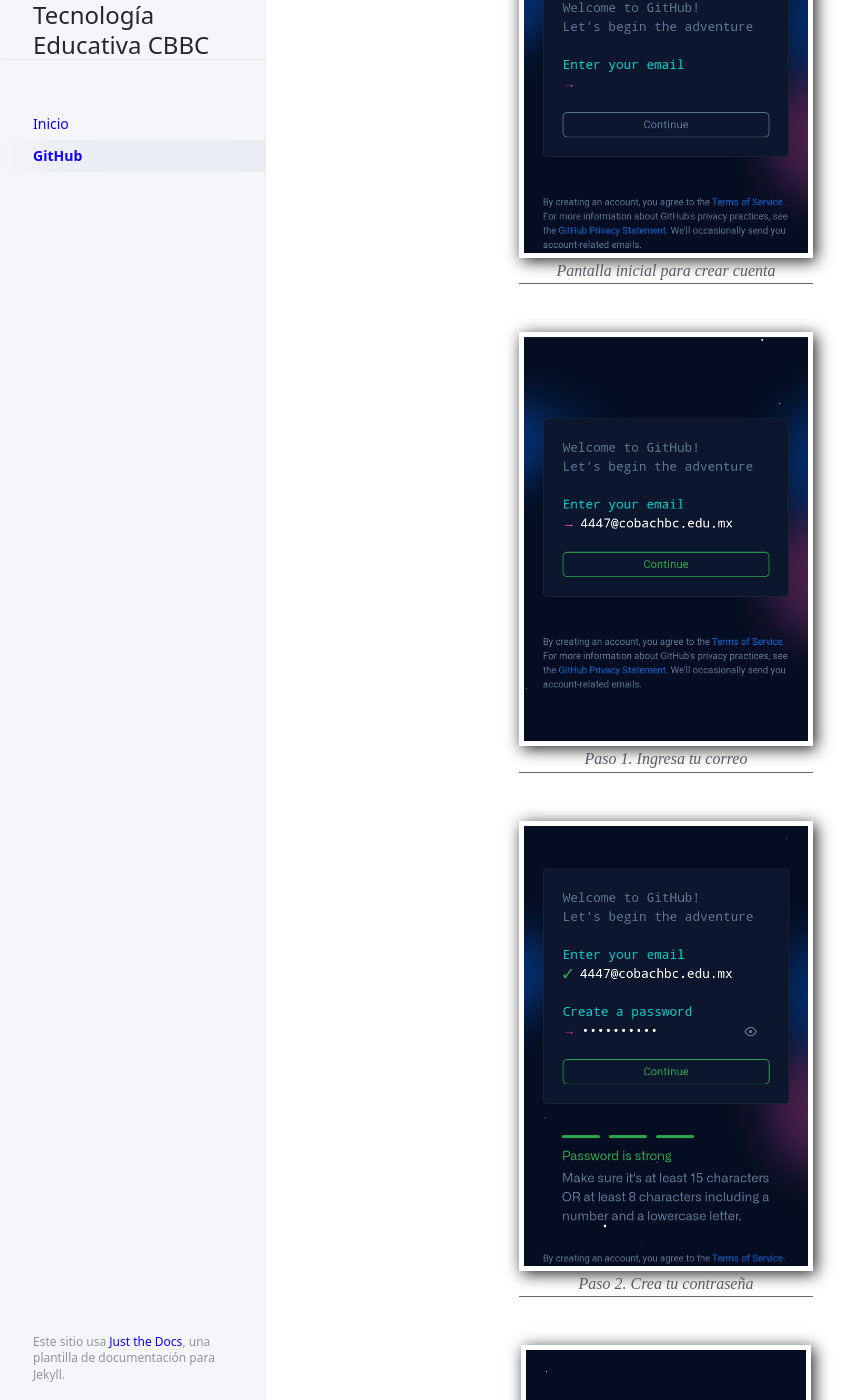
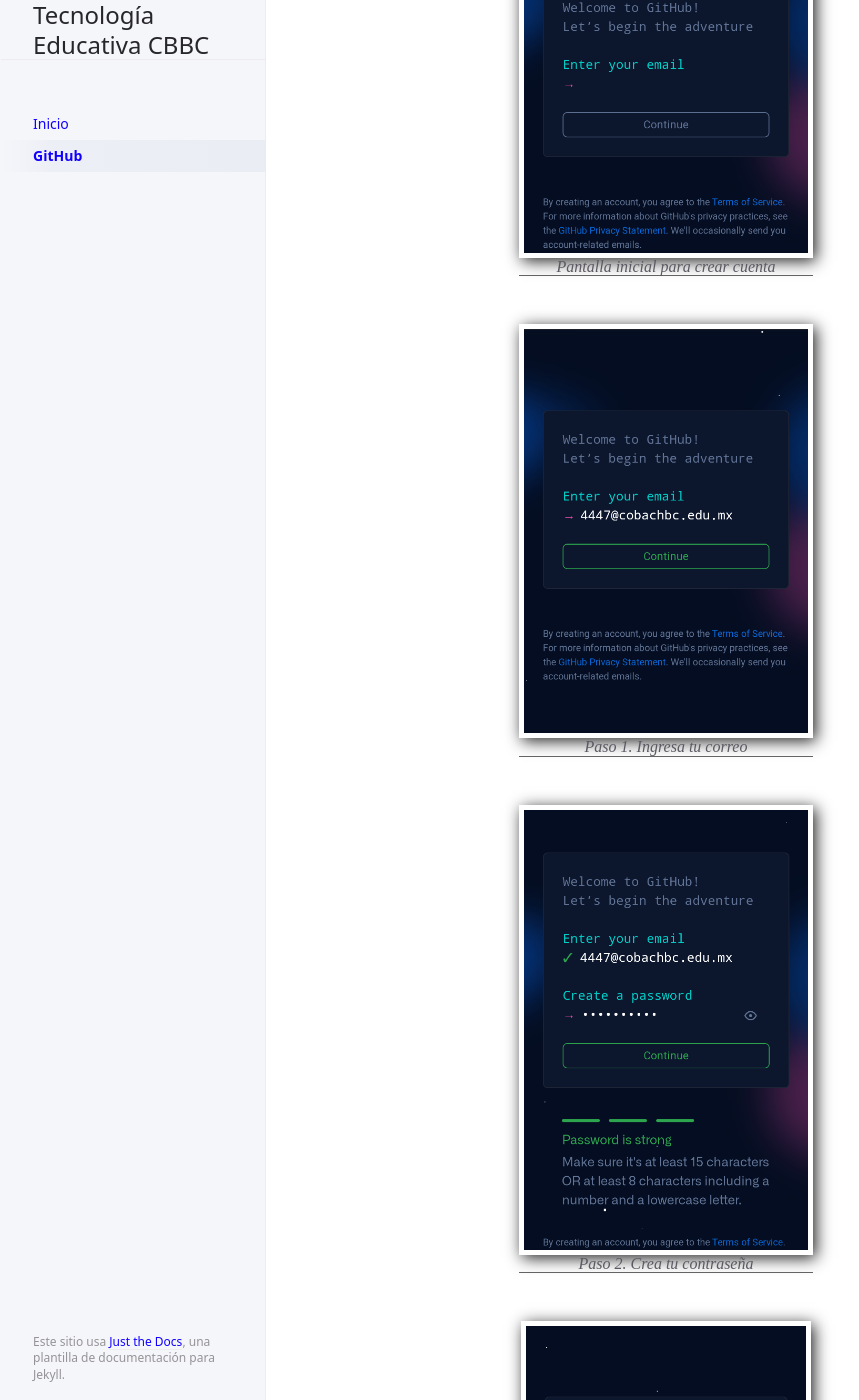
Before and after one commit to CoBachBC/demo, a Jekyll site: the page built from docs/github.md, in a window 1280 px wide and 1400 px high, scrolled down 886 px. Shown: the whole window, without its empty margins (106-965 px from the left). Built offline with Jekyll 4.4.1, drawn with Linux system fonts in a browser that asks for light colours.

Commit message:
Update custom.scss

```diff
--- a/_sass/custom/custom.scss
+++ b/_sass/custom/custom.scss
@@ -12,4 +12,5 @@
 max-width: 40%;
 margin: 0 auto 1.75rem;
 padding-top: 1.25rem;
-border-bottom: 1px solid #666666;}
+border-bottom: 1px solid #666666;
+line-height: 1.1rem;}
```
